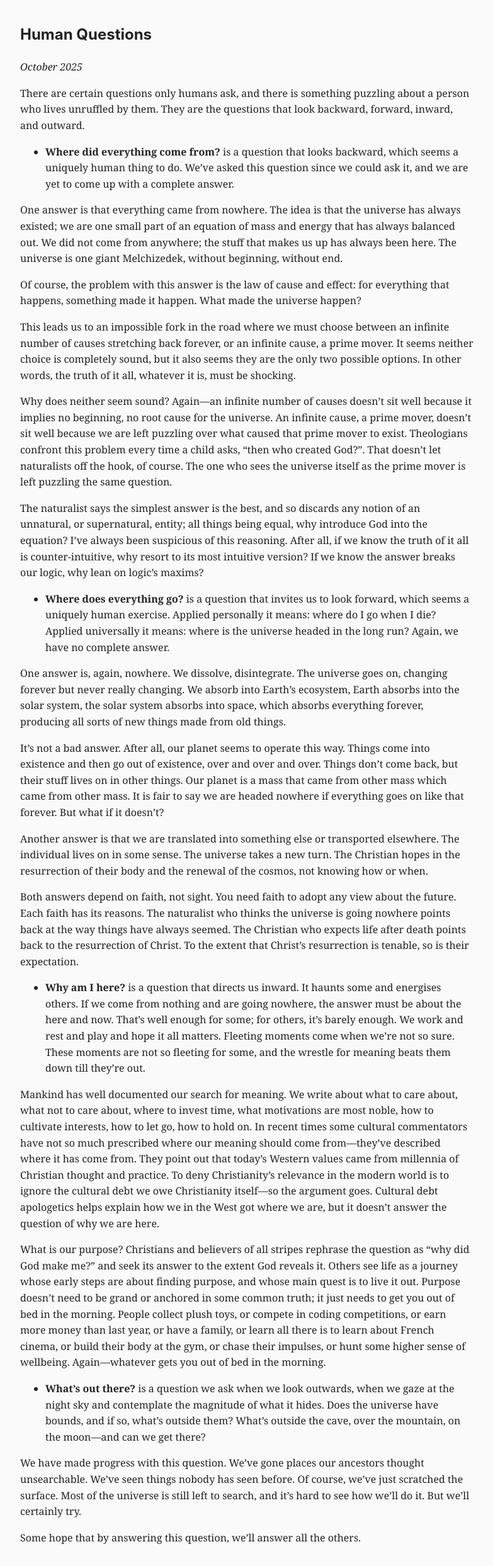
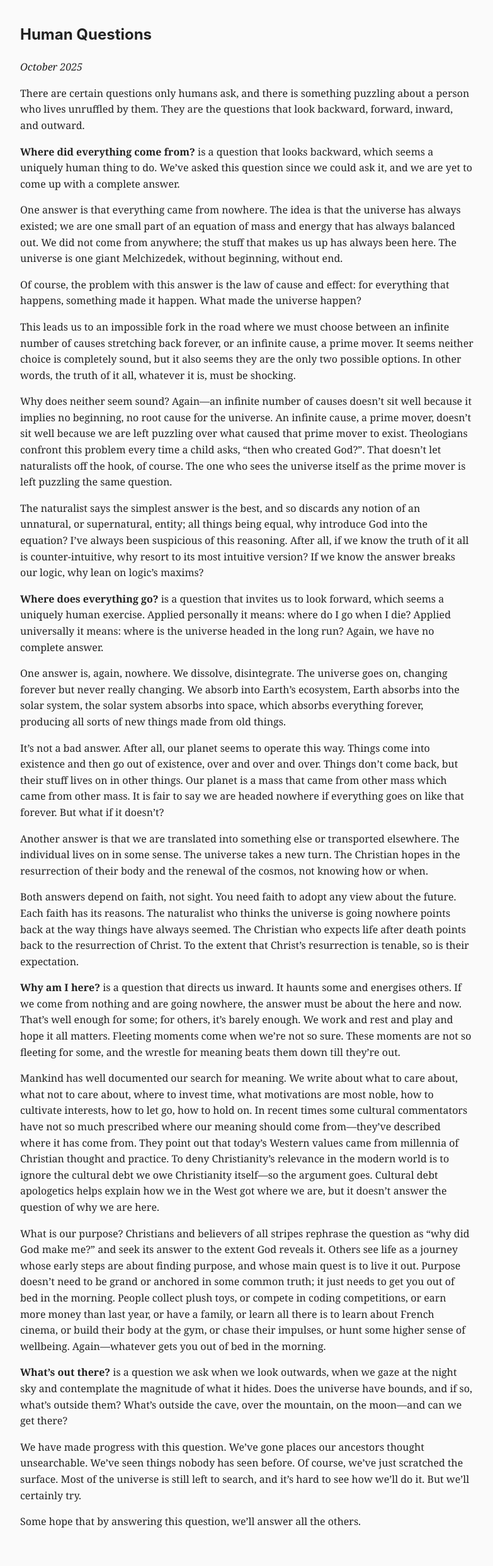
Before and after one commit to pipwitheridge/blog, a Jekyll site: the page built from _posts/2025-10-01-human-questions.md, in a window 1280 px wide. Shown: the whole page at 63% size, without its empty margins (248-1031 px from the left). Built offline with Jekyll 4.4.1, drawn with Linux system fonts in a browser that asks for light colours; after the commit the page ends 2462 px from its top, so only the background shows below that.

Commit message:
fixed bug

```diff
--- a/_posts/2025-10-01-human-questions.md
+++ b/_posts/2025-10-01-human-questions.md
@@ -7,7 +7,7 @@ title: "Human Questions"
 
 There are certain questions only humans ask, and there is something puzzling about a person who lives unruffled by them. They are the questions that look backward, forward, inward, and outward.
 
-* **Where did everything come from?** is a question that looks backward, which seems a uniquely human thing to do. We’ve asked this question since we could ask it, and we are yet to come up with a complete answer.
+**Where did everything come from?** is a question that looks backward, which seems a uniquely human thing to do. We’ve asked this question since we could ask it, and we are yet to come up with a complete answer.
 
 One answer is that everything came from nowhere. The idea is that the universe has always existed; we are one small part of an equation of mass and energy that has always balanced out. We did not come from anywhere; the stuff that makes us up has always been here. The universe is one giant Melchizedek, without beginning, without end.
 
@@ -19,7 +19,7 @@ Why does neither seem sound? Again—an infinite number of causes doesn’t sit
 
 The naturalist says the simplest answer is the best, and so discards any notion of an unnatural, or supernatural, entity; all things being equal, why introduce God into the equation? I’ve always been suspicious of this reasoning. After all, if we know the truth of it all is counter-intuitive, why resort to its most intuitive version? If we know the answer breaks our logic, why lean on logic’s maxims?
 
-* **Where does everything go?** is a question that invites us to look forward, which seems a uniquely human exercise. Applied personally it means: where do I go when I die? Applied universally it means: where is the universe headed in the long run? Again, we have no complete answer.
+**Where does everything go?** is a question that invites us to look forward, which seems a uniquely human exercise. Applied personally it means: where do I go when I die? Applied universally it means: where is the universe headed in the long run? Again, we have no complete answer.
 
 One answer is, again, nowhere. We dissolve, disintegrate. The universe goes on, changing forever but never really changing. We absorb into Earth’s ecosystem, Earth absorbs into the solar system, the solar system absorbs into space, which absorbs everything forever, producing all sorts of new things made from old things.
 
@@ -29,13 +29,13 @@ Another answer is that we are translated into something else or transported else
 
 Both answers depend on faith, not sight. You need faith to adopt any view about the future. Each faith has its reasons. The naturalist who thinks the universe is going nowhere points back at the way things have always seemed. The Christian who expects life after death points back to the resurrection of Christ. To the extent that Christ’s resurrection is tenable, so is their expectation.
 
-* **Why am I here?** is a question that directs us inward. It haunts some and energises others. If we come from nothing and are going nowhere, the answer must be about the here and now. That’s well enough for some; for others, it’s barely enough. We work and rest and play and hope it all matters. Fleeting moments come when we’re not so sure. These moments are not so fleeting for some, and the wrestle for meaning beats them down till they’re out.
+**Why am I here?** is a question that directs us inward. It haunts some and energises others. If we come from nothing and are going nowhere, the answer must be about the here and now. That’s well enough for some; for others, it’s barely enough. We work and rest and play and hope it all matters. Fleeting moments come when we’re not so sure. These moments are not so fleeting for some, and the wrestle for meaning beats them down till they’re out.
 
 Mankind has well documented our search for meaning. We write about what to care about, what not to care about, where to invest time, what motivations are most noble, how to cultivate interests, how to let go, how to hold on. In recent times some cultural commentators have not so much prescribed where our meaning should come from—they’ve described where it has come from. They point out that today’s Western values came from millennia of Christian thought and practice. To deny Christianity’s relevance in the modern world is to ignore the cultural debt we owe Christianity itself—so the argument goes. Cultural debt apologetics helps explain how we in the West got where we are, but it doesn’t answer the question of why we are here.
 
 What is our purpose? Christians and believers of all stripes rephrase the question as “why did God make me?” and seek its answer to the extent God reveals it. Others see life as a journey whose early steps are about finding purpose, and whose main quest is to live it out. Purpose doesn’t need to be grand or anchored in some common truth; it just needs to get you out of bed in the morning. People collect plush toys, or compete in coding competitions, or earn more money than last year, or have a family, or learn all there is to learn about French cinema, or build their body at the gym, or chase their impulses, or hunt some higher sense of wellbeing. Again—whatever gets you out of bed in the morning.
 
-* **What’s out there?** is a question we ask when we look outwards, when we gaze at the night sky and contemplate the magnitude of what it hides. Does the universe have bounds, and if so, what’s outside them? What’s outside the cave, over the mountain, on the moon—and can we get there?
+**What’s out there?** is a question we ask when we look outwards, when we gaze at the night sky and contemplate the magnitude of what it hides. Does the universe have bounds, and if so, what’s outside them? What’s outside the cave, over the mountain, on the moon—and can we get there?
 
 We have made progress with this question. We’ve gone places our ancestors thought unsearchable. We’ve seen things nobody has seen before. Of course, we’ve just scratched the surface. Most of the universe is still left to search, and it’s hard to see how we’ll do it. But we’ll certainly try.
 
```
